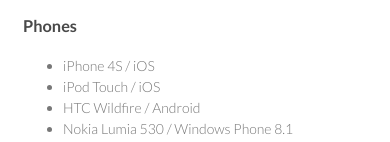
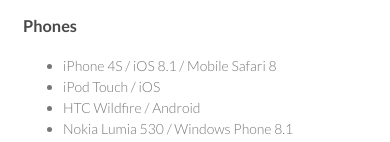
Before and after one commit to paulburgess/delarge-device-lab, a plain HTML site: page index.html in a window 390 px wide. Shown: the part 341-483 px from the top of the page. Drawn offline with Linux system fonts and the light colour scheme.

Commit message:
updated iPhone 4S details

```diff
--- a/index.html
+++ b/index.html
@@ -37,7 +37,7 @@
 <a id="phones" class="anchor" href="#phones" aria-hidden="true"><span class="octicon octicon-link"></span></a>Phones</h3>
 
 <ul>
-<li>iPhone 4S / iOS</li>
+<li>iPhone 4S / iOS 8.1 / Mobile Safari 8</li>
 <li>iPod Touch / iOS</li>
 <li>HTC Wildfire / Android</li>
 <li>Nokia Lumia 530 / Windows Phone 8.1</li>
```
